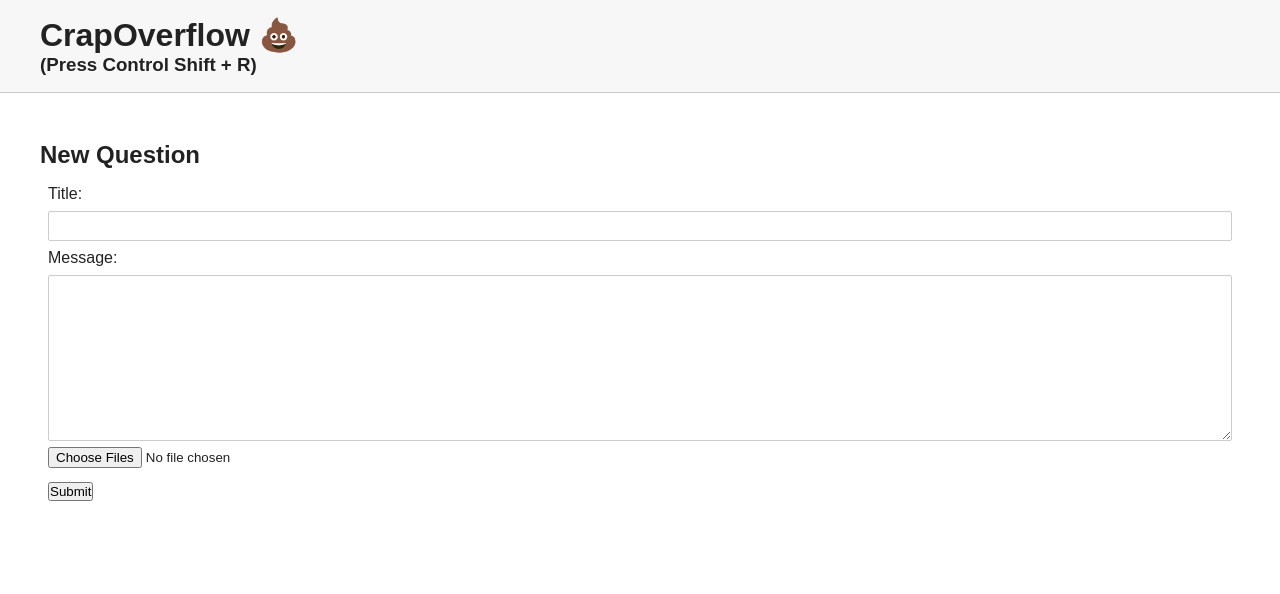
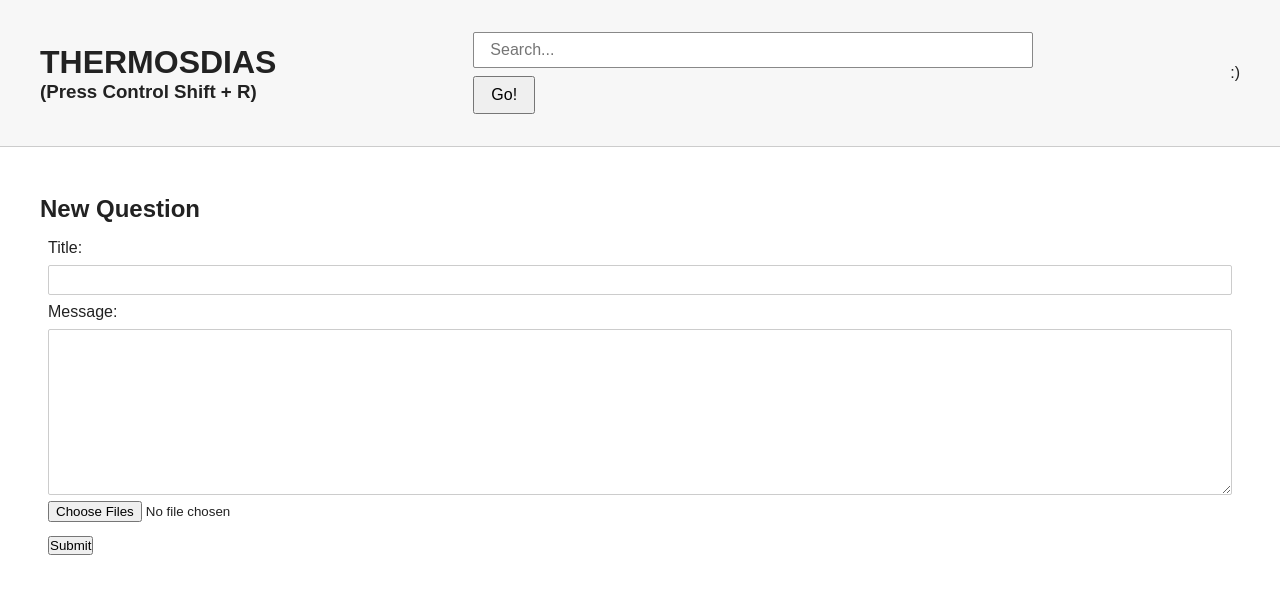
Before and after one commit to prothy/ask-mate, a Flask app: page /add-question in a window 1280 px wide. Shown: the top 594 px of the page. Run offline with Flask 2, Linux system fonts and the light colour scheme.

Commit message:
added search bar to index

```diff
--- a/static/style.css
+++ b/static/style.css
@@ -22,13 +22,10 @@ a {
     text-decoration: none;
 }
 
+/* HEADER */
 .outer-container {
     margin: 0 auto;
     max-width: 1200px;
-}
-
-a:hover h3 {
-    text-decoration: underline;
 }
 
 header {
@@ -41,6 +38,27 @@ header {
 
 header h1 {
     outline: none;
+}
+
+header h1:hover {
+    text-decoration: underline;
+}
+
+header .outer-container {
+    display: flex;
+    justify-content: space-between;
+    align-items: center;
+}
+
+header .outer-container input {
+    font-size: 1rem;
+    padding: 0.5rem 1rem;
+}
+
+header .outer-container input[type="text"] {
+    width: 35rem;
+    border: 1px solid #888;
+    border-radius: 2px;
 }
 
 .content {
@@ -89,24 +107,6 @@ header h1 {
     text-decoration: none;
 }
 
-/*table css*/
-.question-block table {
-    border-collapse: collapse;
-    bottom: 0;
-}
-
-.text {
-    height: 10rem;
-    width: 100rem;
-    padding: 10px;
-}
-
-.sideBar {
-    width: 5rem;
-    text-align: center;
-    padding: 10px 0;
-}
-
 /*add new something*/
 .new {
     background: #f5e699;
--- a/templates/header.html
+++ b/templates/header.html
@@ -1,7 +1,18 @@
 <header>
     <div class="outer-container">
-        <a href="/"><h1>CrapOverflow 💩</h1></a>
-        <h3>(Press Control Shift + R)</h3>
+        <span class="title-text">
+            <a href="/"><h1>THERMOSDIAS</h1></a>
+            <h3>(Press Control Shift + R)</h3>
+        </span>
+        <span class="search-bar">
+            <form action="">
+                <input type="text" name="search" placeholder="Search...">
+                <input type="submit" value="Go!">
+            </form>
 
+        </span>
+        <span>
+            :)
+        </span>
     </div>
 </header>
--- a/templates/list_questions.html
+++ b/templates/list_questions.html
@@ -26,14 +26,14 @@
             </span>
             <a href="/question/{{ question['id'] }}/vote_down">👎</a>
         </span>
-        <span class="text-container">
+        <a class="text-container" href="/question/{{ question['id'] }}">
             <h3 class="text-container title">
                 {{ question.title }}
             </h3>
             <p class="text-container message">
                 {{ question.message }}
             </p>
-        </span>
+        </a>
         {#<table>
             <tr>
                 <td class="sideBar"><a href="/question/{{ question['id'] }}/{{ True }}">👍</a></td>
```
